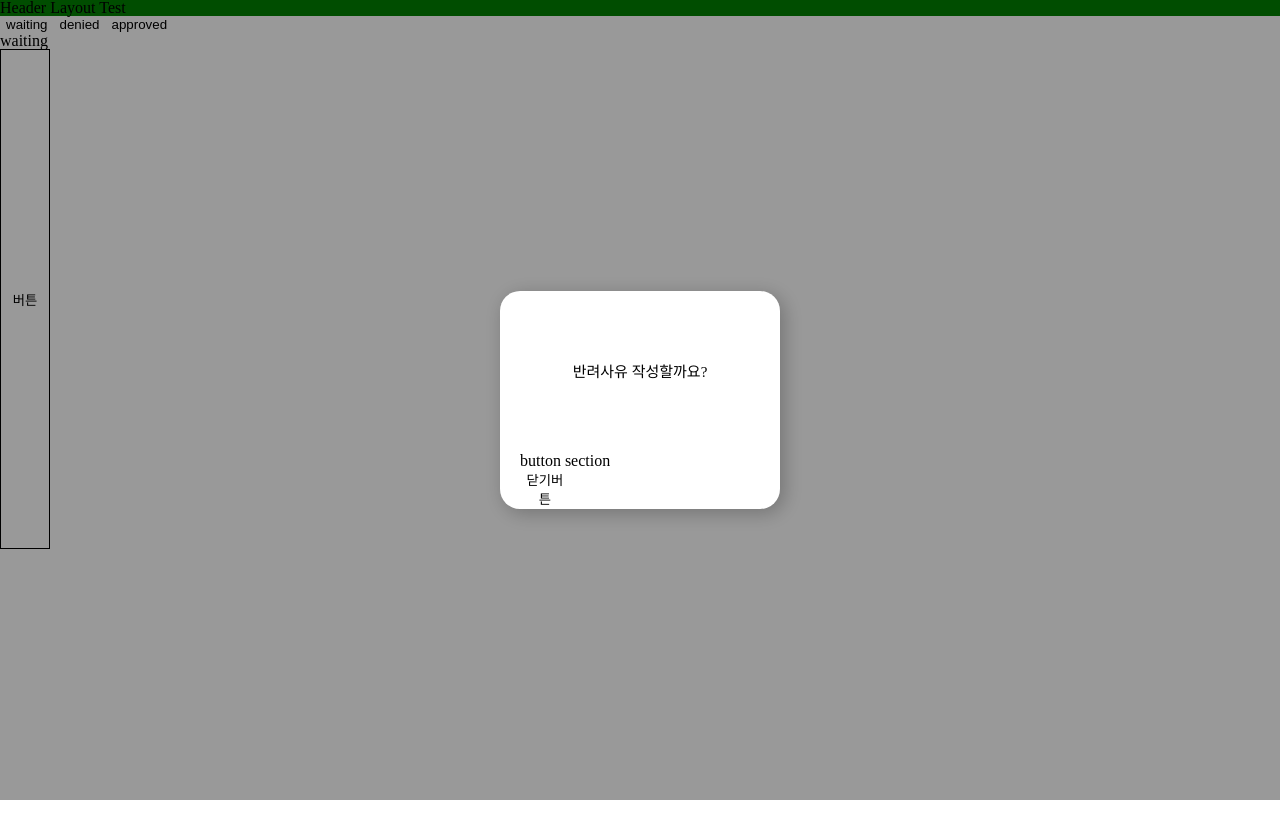
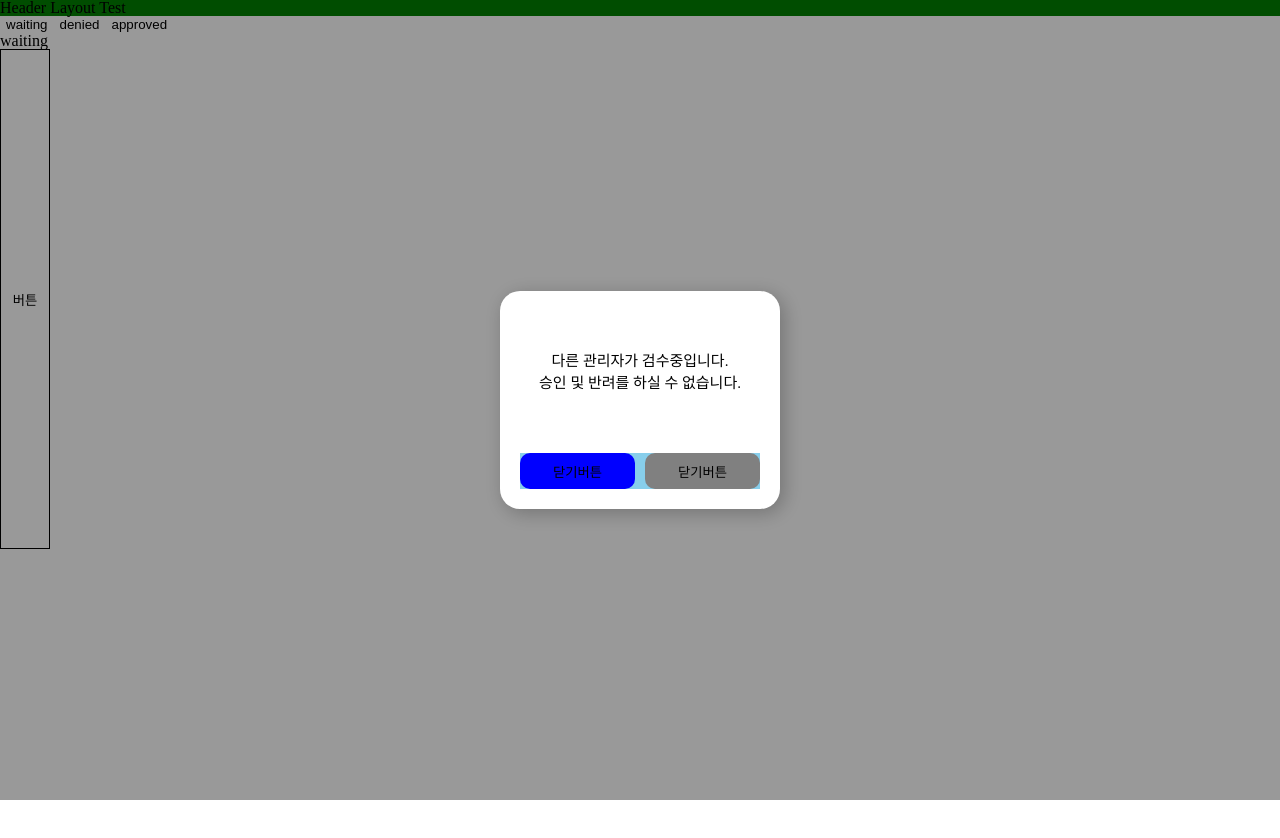
Before and after one commit to StockfolioOfficial/stockcontent-monitor-demo-front, a React (Create React App) app: page /confirm-contents in a window 1280 px wide. Both pictures are taken after a click on the button "버튼". Shown: the top 838 px of the page. Before the commit the page ends 800 px from the top, so only its background shows below. Built offline with nearby package versions, Linux system fonts and the light colour scheme; a web font is replaced by a local one.

Commit message:
fix : 케이스별 모달 분류작업

```diff
--- a/src/components/molecules/Modal.tsx
+++ b/src/components/molecules/Modal.tsx
@@ -6,6 +6,57 @@ import BaseLayoutProps from '../types/BaseLayoutProps';
 export interface ModalProps extends BaseLayoutProps {
   isModalActive?: boolean;
 }
+
+export interface ModalTitleProps extends ModalProps {
+  modalTitle:
+    | 'SomeoneConfirming'
+    | 'WritingDeniedReason'
+    | 'NothingReason'
+    | 'SubmitDeniedReason'
+    | 'CancelDeniedReason'
+    | 'Approving';
+}
+
+const selectTitle = ({ modalTitle }: ModalTitleProps) => {
+  let title: JSX.Element;
+  let button;
+  switch (modalTitle) {
+    case 'Approving':
+      title = <p>승인하시겠습니까?</p>;
+      button = 2;
+      break;
+    case 'CancelDeniedReason':
+      title = <p>작성하시던 내용은 저장되지 않습니다.</p>;
+      button = 2;
+      break;
+    case 'NothingReason':
+      title = <p>반려 사유를 선택하거나 작성해주세요.?</p>;
+      button = 2;
+      break;
+    case 'SomeoneConfirming':
+      title = (
+        <p>
+          다른 관리자가 검수중입니다. <br /> 승인 및 반려를 하실 수 없습니다.
+        </p>
+      );
+      button = 2;
+      break;
+    case 'SubmitDeniedReason':
+      title = (
+        <p>
+          반려 후 취소가 불가능합니다. <br /> 반려 사유 작성을 완료합니다.
+        </p>
+      );
+      button = 2;
+      break;
+    case 'WritingDeniedReason':
+      title = <p>'반려사유 작성할까요?'</p>;
+      button = 2;
+      break;
+  }
+  let components = { title: title, button: button };
+  return components;
+};
 
 const ModalStyled = styled.div<ModalProps>`
   ${({ theme, isModalActive }) => css`
@@ -35,7 +86,7 @@ const ModalWrapper = styled.div<ModalProps>`
   `}
 `;
 
-const ModalTextStyeld = styled.p`
+const ModalTextStyeld = styled.p<ModalTitleProps>`
   ${({ theme }) => css`
     display: flex;
     align-items: center;
@@ -45,52 +96,60 @@ const ModalTextStyeld = styled.p`
     margin-bottom: 20px;
     font-size: ${theme.fonts.size.ms};
     line-height: ${theme.fonts.lineHeight.ms};
+    text-align: center;
   `}
 `;
 
-export default function Modal() {
+export default function Modal(props: ModalTitleProps) {
   const [modalState, setModalState] = useState(false);
-
-  const [scrollY, setScrollY] = useState(0);
 
   useEffect(() => {
     if (modalState) {
       document.body.style.cssText = `
-        top: -${scrollY}px;
-        position: fixed;
-        width: 100%;`;
+        overflow: hidden`;
     }
     return () => {
-      const scrollY = document.body.style.top;
       document.body.style.cssText = '';
-      window.scrollTo(0, parseInt(scrollY || '0') * -1);
     };
-  }, [modalState, scrollY]);
-
-  const openModal = () => {
-    setModalState(() => !modalState);
-    setScrollY(window.pageYOffset);
-  };
-
-  const closeModal = () => {
-    setModalState(() => !modalState);
-    setScrollY(0);
-  };
+  }, [modalState]);
 
   return (
     <>
       <ModalStyled isModalActive={modalState}>
         <ModalWrapper isModalActive={modalState}>
-          <ModalTextStyeld>반려사유 작성할까요?</ModalTextStyeld>
-          <div>button section</div>
-          <button style={{ width: '50px' }} onClick={closeModal}>
-            닫기버튼
-          </button>
+          <ModalTextStyeld {...props}>
+            {selectTitle(props).title}
+          </ModalTextStyeld>
+          <div style={{ height: '36px', backgroundColor: 'skyblue' }}>
+            <button
+              style={{
+                height: '100%',
+                width: '115px',
+                backgroundColor: 'blue',
+                marginRight: '10px',
+                borderRadius: '10px',
+              }}
+              onClick={() => setModalState(() => !modalState)}
+            >
+              닫기버튼
+            </button>
+            <button
+              style={{
+                height: '100%',
+                width: '115px',
+                backgroundColor: 'gray',
+                borderRadius: '10px',
+              }}
+              onClick={() => setModalState(() => !modalState)}
+            >
+              닫기버튼
+            </button>
+          </div>
         </ModalWrapper>
       </ModalStyled>
       <button
         style={{ width: '50px', height: '500px', border: '1px solid black' }}
-        onClick={openModal}
+        onClick={() => setModalState(() => !modalState)}
       >
         버튼
       </button>
--- a/src/pages/ConfirmContents/index.tsx
+++ b/src/pages/ConfirmContents/index.tsx
@@ -29,7 +29,7 @@ export default function ConfirmContentsPage() {
     <VStackLayout>
       <HStackLayout>{test.map(renderTypeButton)}</HStackLayout>
       <h1>{type}</h1>
-      <Modal />
+      <Modal modalTitle="SomeoneConfirming" />
       <StyledBox />
     </VStackLayout>
   );
```
